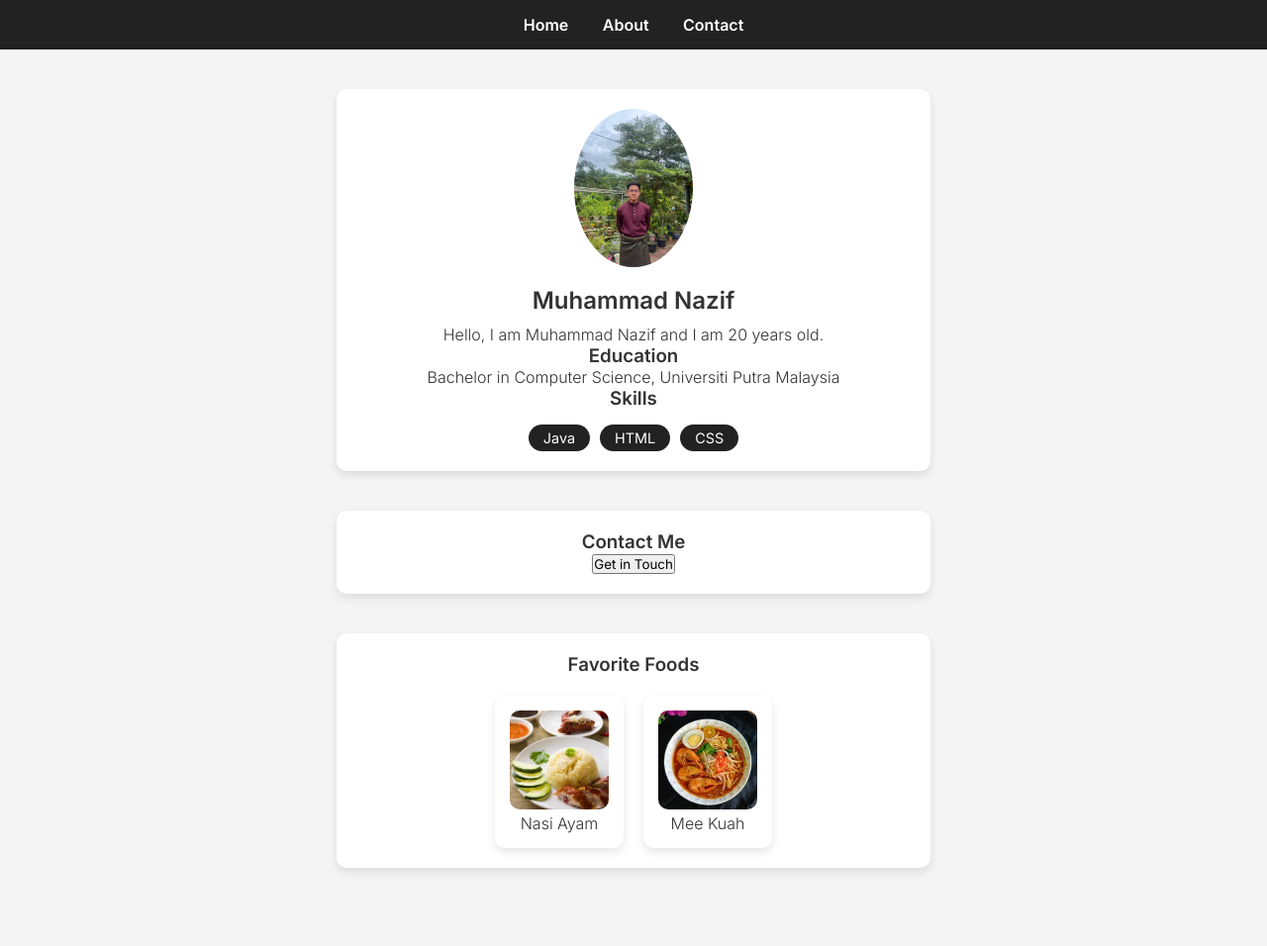
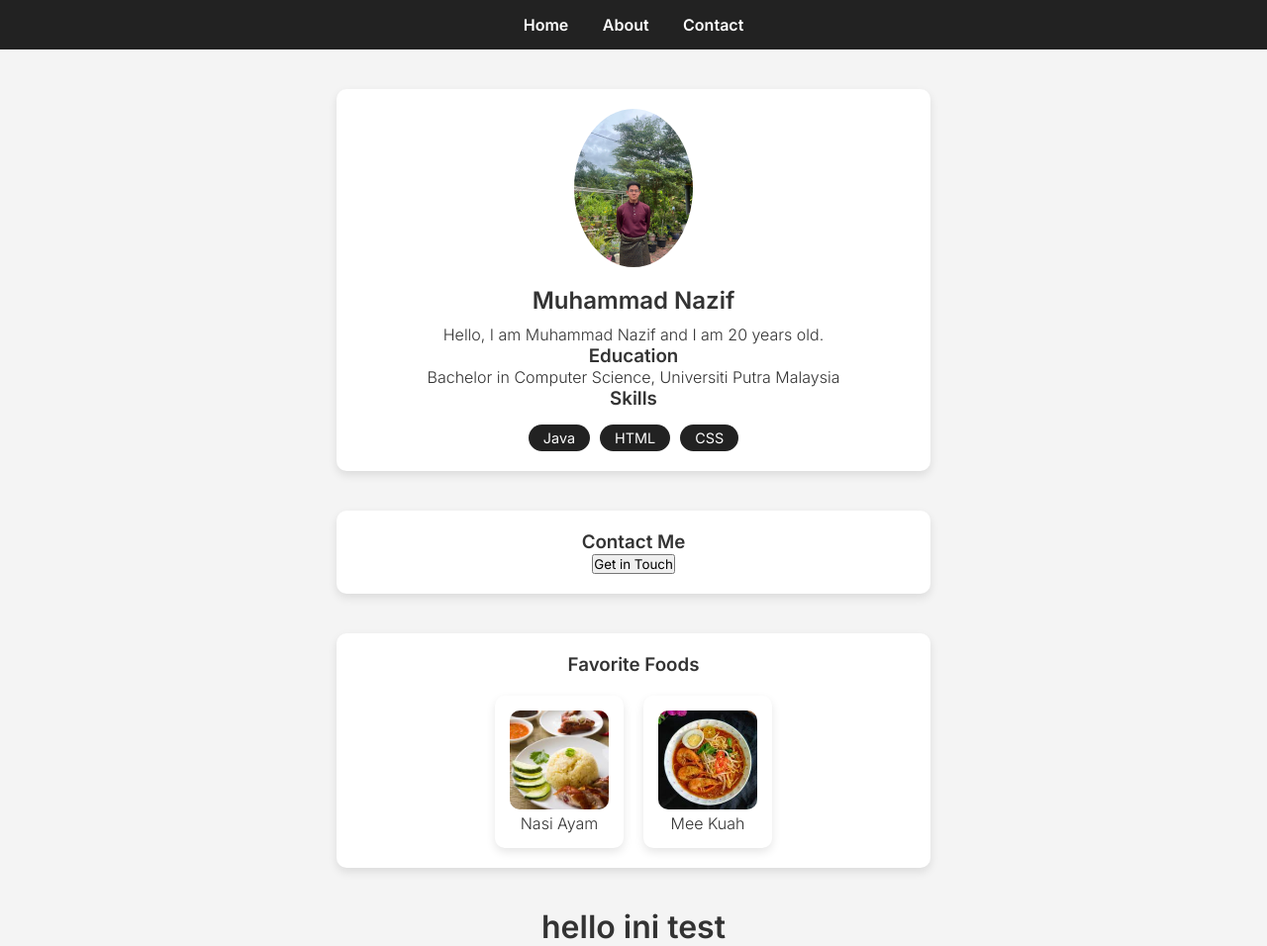
Before and after one commit to norbahri/web-pemula-I, a plain HTML site: page web pemula I/index.html in a window 1280 px wide. Shown: the whole page at 99% size. Before the commit the page ends 917 px from the top, so only its background shows below. Drawn offline with Linux system fonts and the light colour scheme.

Commit message:
saya sudah tambah h1

```diff
--- a/web pemula I/index.html
+++ b/web pemula I/index.html
@@ -131,5 +131,7 @@
       </div>
     </div>
   </div>
+
+<h1>hello ini test </h1>
 </body>
 </html>
```
